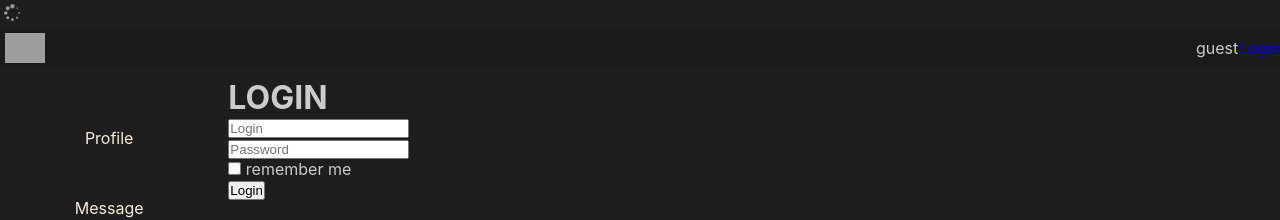
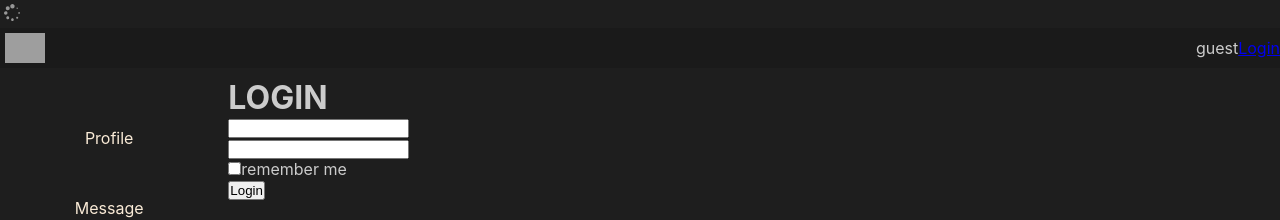
Before and after one commit to Serjge/social_network, a React (Create React App) app: page /login in a window 1280 px wide. Shown: the top 220 px of the page. Built offline with nearby package versions, Linux system fonts and the light colour scheme; no server answers; grey boxes are pictures that could not be loaded.

Commit message:
added validation textarea & input

```diff
--- a/src/components/Dialogs/Dialogs.tsx
+++ b/src/components/Dialogs/Dialogs.tsx
@@ -4,17 +4,18 @@ import {DialogsName} from "./DialogsName/DialogsName";
 import {DialogsMessage} from "./DialogsMessage/DialogsMessage";
 import {DialogsPropsType} from "./DialogsContainer";
 import {Field, InjectedFormProps, reduxForm} from "redux-form";
+import {TextArea} from "../common/forms/FormsControls/TextArea";
+import {maxLengthCreator, requiredField} from "../../utils/validator/validator";
 
 export function Dialogs({
                             addMessageHandler,
-                            // OnChangeHandler,
                             dialogsPage,
                         }: DialogsPropsType) {
 
     const dialogsElement = dialogsPage.dialogs.map(d => <DialogsName id={d.id} name={d.name} key={d.id}/>)
     const dialogsMessage = dialogsPage.messages.map(m => <DialogsMessage key={m.id} message={m.message}/>)
 
-    const onChangeMessage = (formData:DialogTextAreaDataType) => {
+    const onChangeMessage = (formData: DialogTextAreaDataType) => {
         addMessageHandler(formData.newMessage)
     }
 
@@ -34,12 +35,17 @@ export function Dialogs({
 type DialogTextAreaDataType = {
     newMessage: string
 }
+const maxLength50 = maxLengthCreator(50)
 
 const DialogTextArea: React.ComponentType<InjectedFormProps<DialogTextAreaDataType>> = (props) => {
     return (
 
         <form onSubmit={props.handleSubmit}>
-            <Field type={'text'} name={'newMessage'} placeholder={'Add message'} component={'textarea'}/>
+            <Field type={'text'}
+                   name={'newMessage'}
+                   placeholder={'Add message'}
+                   component={TextArea}
+                   validate={[requiredField, maxLength50]}/>
             <button>Add Message</button>
         </form>
 
--- a/src/components/Login/Login.tsx
+++ b/src/components/Login/Login.tsx
@@ -1,34 +1,55 @@
 import React from 'react';
 import {Field, InjectedFormProps, reduxForm} from "redux-form";
+import {Input} from "../common/forms/FormsControls/TextArea";
+import {maxLengthCreator, requiredField} from "../../utils/validator/validator";
 
 export const Login = () => {
 
-    const onSubmit =(formData:FormDataType) => {
+    const onSubmit = (formData: FormDataType) => {
     }
     return (
         <>
             <h1>
                 LOGIN
             </h1>
-    <ReduxLoginForm onSubmit={onSubmit}/>
+            <ReduxLoginForm onSubmit={onSubmit}/>
         </>
     );
 };
 
 type FormDataType = {
-    login:string
+    login: string
     password: string
     rememberMe: boolean
 }
-
+const maxLength30 = maxLengthCreator(30)
 export const LoginForm: React.ComponentType<InjectedFormProps<FormDataType>> = (props) => {
     console.log('ren')
 
     return (
         <form onSubmit={props.handleSubmit}>
-            <div><Field placeholder={'Login'} name={'login'} type="text" component={'input'}/></div>
-            <div><Field placeholder={'Password'} name={'password'} type="text" component={'input'}/></div>
-            <div><Field  type="checkbox" name={'rememberMe'} component={'input'}/> remember me</div>
+            <div>
+                <Field placeholder={'Login'}
+                       name={'login'}
+                       type="text"
+                       component={Input}
+                       validate={[requiredField, maxLength30]}
+                />
+            </div>
+            <div>
+                <Field placeholder={'Password'}
+                       name={'password'}
+                       type="text"
+                       component={Input}
+                       validate={[requiredField, maxLength30]}
+                />
+            </div>
+            <div>
+                <Field type="checkbox"
+                       name={'rememberMe'}
+                       component={'input'}/>
+                remember me
+            </div>
             <button>Login</button>
         </form>
     );
--- a/src/components/Profile/MyPosts/MyPosts.tsx
+++ b/src/components/Profile/MyPosts/MyPosts.tsx
@@ -2,10 +2,13 @@ import React from 'react'
 import {PostMap} from './Post/PostMap';
 import {MyPostsPropsType} from "./MyPostsContainer";
 import {Field, InjectedFormProps, reduxForm} from "redux-form";
+import {maxLengthCreator, requiredField} from "../../../utils/validator/validator";
+import {TextArea} from "../../common/forms/FormsControls/TextArea";
 
 export const MyPosts = ({addPost,onClickRemovePost,onClickLike,profilePage}: MyPostsPropsType) => {
 
     const onAddNewPostHandler = (formData: newMyPostDataType) => {
+        console.log(formData)
         addPost(formData.newMyPost)
     }
 
@@ -25,11 +28,17 @@ type newMyPostDataType = {
     newMyPost: string
 }
 
+const maxLength10 = maxLengthCreator(10)
+
 const NewMyPosts: React.ComponentType<InjectedFormProps<newMyPostDataType>> = (props) => {
     return (
         <form onSubmit={props.handleSubmit}>
             <div>
-                <Field type={'text'} component={'textarea'} name={'newMyPost'}/>
+                <Field type={'text'}
+                       component={TextArea}
+                       name={'newMyPost'}
+                       validate={[requiredField, maxLength10]}
+                />
             </div>
             <div>
                 <button>Add post</button>
--- /dev/null
+++ b/src/components/common/forms/FormsControls/TextArea.module.scss
@@ -0,0 +1,18 @@
+.formControl {
+
+  & span {
+    color: red;
+  }
+}
+
+.error {
+  & input {
+
+  }
+  & textarea {
+    border: solid red 2px;
+  }
+
+
+
+}
--- /dev/null
+++ b/src/components/common/forms/FormsControls/TextArea.tsx
@@ -0,0 +1,29 @@
+import React from 'react';
+import style from './TextArea.module.scss'
+
+export function TextArea({input, label,  meta: {touched, error, warning}}: any) {
+    const hasError = touched && error
+    return (
+        <div className={style.formControl + " " + (hasError ? style.error : '')}>
+            <div>
+                <textarea  {...input} placeholder={label}/>
+            </div>
+            <div>
+                {touched && ((error && <span>{error}</span>) || (warning && <span>{warning}</span>))}
+            </div>
+        </div>
+    );
+}
+export function Input({input, label, type,  meta: {touched, error, warning}}: any) {
+    const hasError = touched && error
+    return (
+        <div className={style.formControl + " " + (hasError ? style.error : '')}>
+            <div>
+                <input  {...input} placeholder={label} type={type}/>
+            </div>
+            <div>
+                {touched && ((error && <span>{error}</span>) || (warning && <span>{warning}</span>))}
+            </div>
+        </div>
+    );
+}
--- /dev/null
+++ b/src/utils/validator/validator.ts
@@ -0,0 +1,17 @@
+
+
+export function requiredField<T>  (value: T)  {
+    if(value )  return undefined
+    return 'Field is Required'
+
+}
+
+export const maxLengthCreator = (maxLength:number) => (value:string) => {
+    if( value.length >maxLength)  return `Max length is ${maxLength} symbols`
+    return undefined
+}
+
+export function maxLength30  (value: string)  {
+    if(value && value.length )  return 'Max length is 30 symbols'
+    return undefined
+}
```
